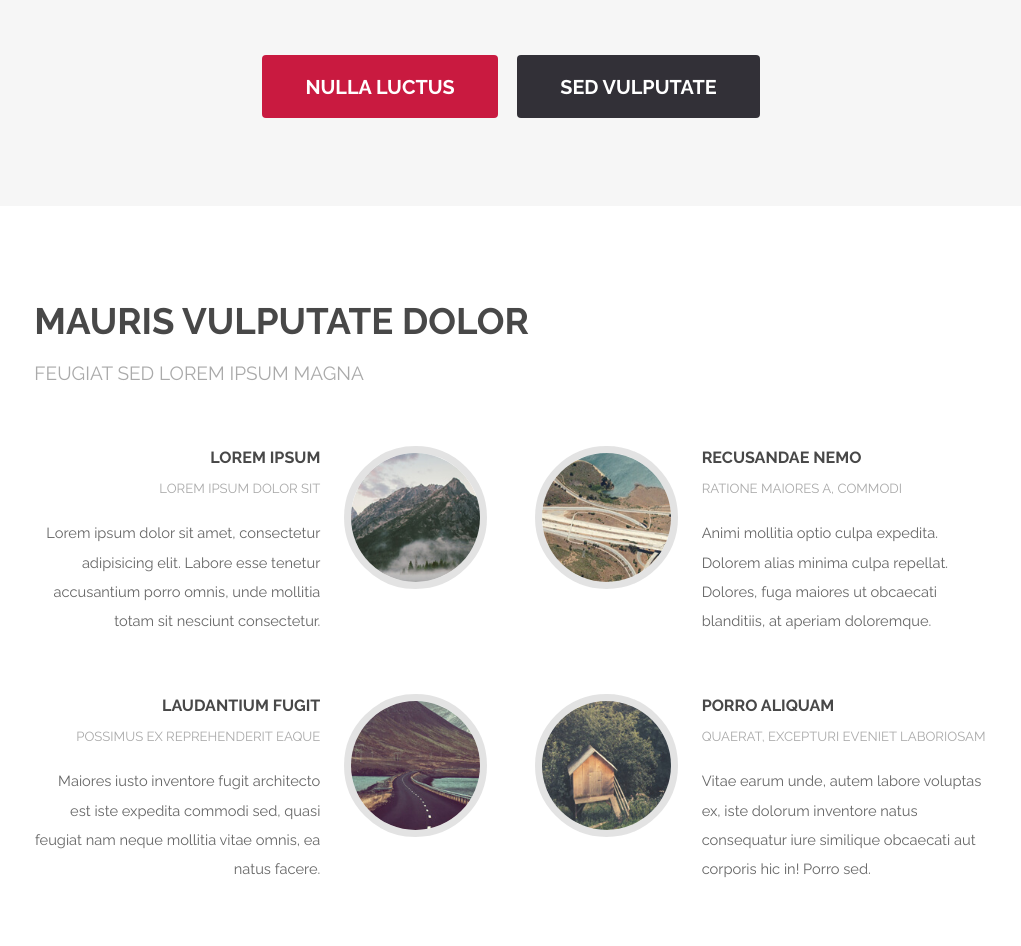
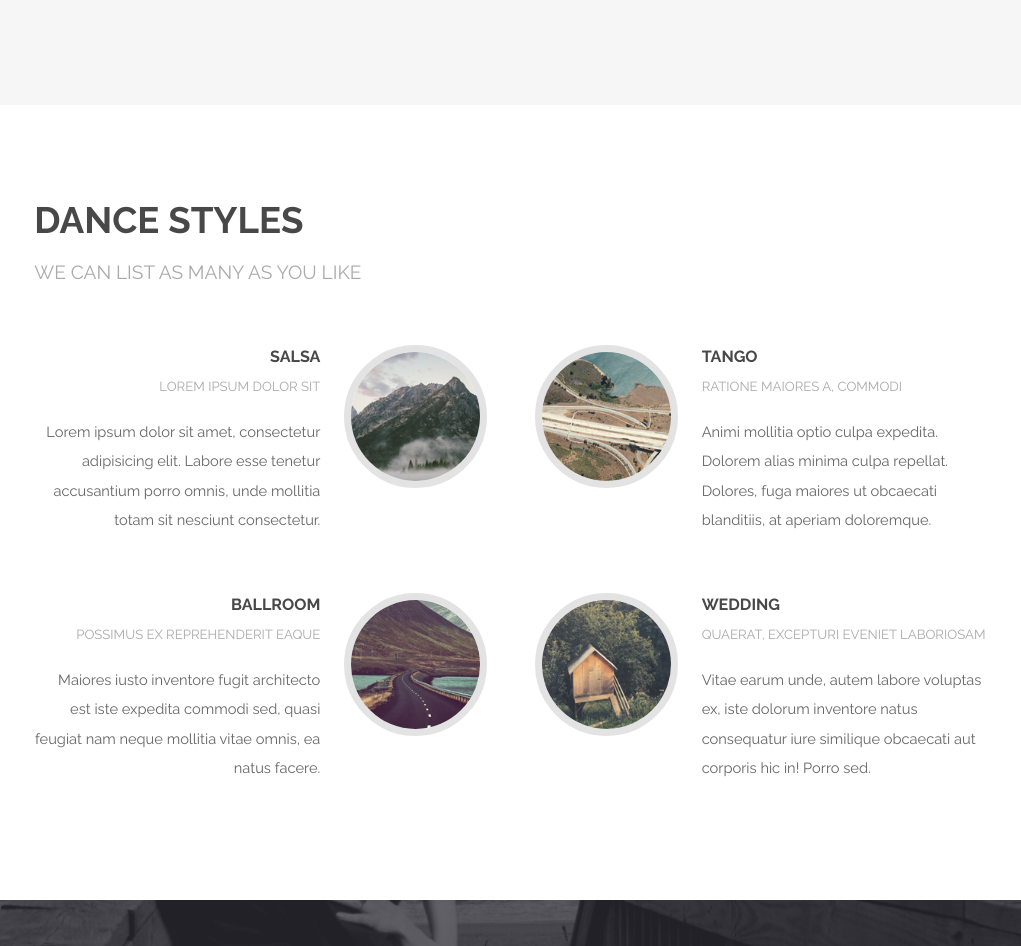
Before and after one commit to lukkyjoe/eldon-dance, a website: page index.html in a window 1280 px wide. Shown: the part 1349-2295 px from the top of the page, without its empty margins (129-1150 px from the left). Drawn offline with Linux system fonts and the light colour scheme.

Commit message:
Add info.

```diff
--- a/index.html
+++ b/index.html
@@ -61,7 +61,6 @@
 					<div class="container">
 						<header class="major">
 							<h2>Classes</h2>
-							<p>$80 per lesson. </p>
 						</header>
 						<div class="row 150%">
 							<div class="6u 12u$(xsmall)">
@@ -77,10 +76,6 @@
 								</div>
 							</div>
 						</div>
-						<ul class="actions">
-							<li><a href="#" class="button special big">Nulla luctus</a></li>
-							<li><a href="#" class="button big">Sed vulputate</a></li>
-						</ul>
 					</div>
 				</section>
 
@@ -88,15 +83,15 @@
 				<section id="three" class="wrapper style1">
 					<div class="container">
 						<header class="major special">
-							<h2>Mauris vulputate dolor</h2>
-							<p>Feugiat sed lorem ipsum magna</p>
+							<h2>Dance styles</h2>
+							<p>We can list as many as you like</p>
 						</header>
 						<div class="feature-grid">
 							<div class="feature">
 								<div class="image rounded"><img src="images/pic04.jpg" alt="" /></div>
 								<div class="content">
 									<header>
-										<h4>Lorem ipsum</h4>
+										<h4>Salsa</h4>
 										<p>Lorem ipsum dolor sit</p>
 									</header>
 									<p>Lorem ipsum dolor sit amet, consectetur adipisicing elit. Labore esse tenetur accusantium porro omnis, unde mollitia totam sit nesciunt consectetur.</p>
@@ -106,7 +101,7 @@
 								<div class="image rounded"><img src="images/pic05.jpg" alt="" /></div>
 								<div class="content">
 									<header>
-										<h4>Recusandae nemo</h4>
+										<h4>Tango</h4>
 										<p>Ratione maiores a, commodi</p>
 									</header>
 									<p>Animi mollitia optio culpa expedita. Dolorem alias minima culpa repellat. Dolores, fuga maiores ut obcaecati blanditiis, at aperiam doloremque.</p>
@@ -116,7 +111,7 @@
 								<div class="image rounded"><img src="images/pic06.jpg" alt="" /></div>
 								<div class="content">
 									<header>
-										<h4>Laudantium fugit</h4>
+										<h4>Ballroom</h4>
 										<p>Possimus ex reprehenderit eaque</p>
 									</header>
 									<p>Maiores iusto inventore fugit architecto est iste expedita commodi sed, quasi feugiat nam neque mollitia vitae omnis, ea natus facere.</p>
@@ -126,7 +121,7 @@
 								<div class="image rounded"><img src="images/pic07.jpg" alt="" /></div>
 								<div class="content">
 									<header>
-										<h4>Porro aliquam</h4>
+										<h4>Wedding</h4>
 										<p>Quaerat, excepturi eveniet laboriosam</p>
 									</header>
 									<p>Vitae earum unde, autem labore voluptas ex, iste dolorum inventore natus consequatur iure similique obcaecati aut corporis hic in! Porro sed.</p>
@@ -146,6 +141,15 @@
 						<ul class="actions">
 							<li><a href="#" class="button special big">Get in touch</a></li>
 						</ul>
+					</div>
+				</section>
+
+			<!-- Bio -->
+				<section id="bio" class="wrapper style1 special">
+					<div class="container">
+						<p>Eldon Bryce has been a professional dance teacher, performer, and choreographer for over 16 years.  He first discovered his love of dance as a boy learning the latest dance craze, breakdancing! After years of finding himself entertaining others through dance and theatre, he discovered partner dancing and found his reason for being. In January of 1997, he began his career at a Fred Astaire dance studio in Charlotte, North Carolina, and within 3 years he was presented with their highest award given to teachers. He moved to San Francisco in 2000, where he continued to study and perfect his main passion, the Argentine Tango.  He also studied abroad in Buenos Aires with numerous Tango masters and legends. Eldon has received his national dance certifications from the FADS, USISTD, and DVIDA dance organizations in the Ballroom, Latin, and all of the Club style dances.  He has competed professionally in both Ballroom and Latin, but has always been most passionate about the Tango.  He feels the most important skills a dancer can learn is to be able to understand ones role as a leader or follower, and to connect and listen to their partner, enabling two people to move smoothly, comfortably, and in total unity with one another.
+							Eldon has performed throughout his career with his students and professional partners in a variety of different stages and on all types of dance floors.  He was a featured dancer in the movie "Swing", and has choreographed and performed on MTV. He has also been featured in eight instructional dance DVDs, including the first ever "How to Become a Certified Dance Teacher."
+						</p>
 					</div>
 				</section>
 
```
